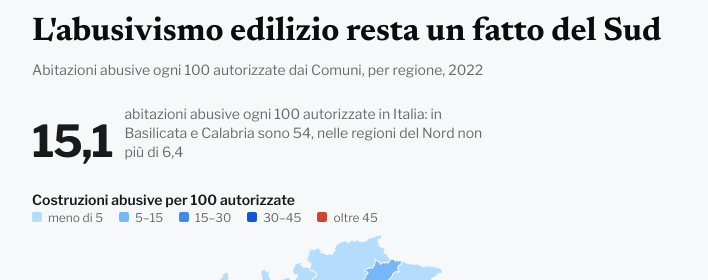
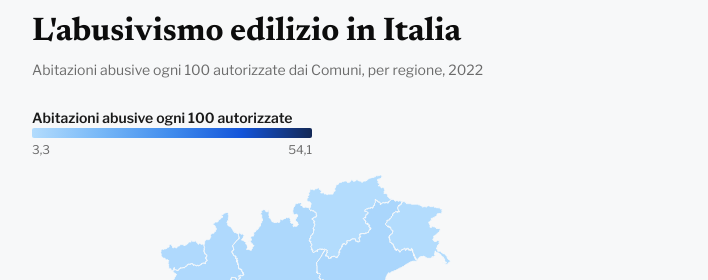
Before and after one commit to CosimoFire/abusivismo-edilizio, a plain HTML site: page mappa/index.html in a window 1280 px wide. Shown: the top 280 px of the page, 244-952 px from the left. Drawn offline with nearby package versions, Linux system fonts and the light colour scheme.

Commit message:
Scala di colore continua, titolo generico, senza numero grande
Co-Authored-By: Claude Sonnet 5.5 <noreply@anthropic.com>

```diff
--- a/mappa/index.html
+++ b/mappa/index.html
@@ -10,21 +10,17 @@
 <link rel="stylesheet" href="../assets/radar.css">
 <script src="https://cdn.jsdelivr.net/npm/d3@7"></script>
 <script src="../assets/radar.js"></script>
+<style>.scale{display:flex;flex-direction:column;gap:4px;width:min(100%,280px);margin:0 0 8px}.scale__bar{height:10px;border-radius:2px}.scale__lab{display:flex;justify-content:space-between;font-size:12px;color:var(--ink-2);font-variant-numeric:tabular-nums}</style>
 </head>
 <body>
 <main class="radar">
   <header>
-    <h1 class="r-title">L'abusivismo edilizio resta un fatto del Sud</h1>
+    <h1 class="r-title">L'abusivismo edilizio in Italia</h1>
     <p class="r-sub">Abitazioni abusive ogni 100 autorizzate dai Comuni, per regione, 2022</p>
   </header>
 
-  <div class="r-big" id="big" aria-hidden="true">
-    <span class="r-big__num" id="big-num">&nbsp;</span>
-    <span class="r-big__label" id="big-label"></span>
-  </div>
-
   <figure class="r-chart" id="map">
-    <p class="r-chart__head">Costruzioni abusive per 100 autorizzate</p>
+    <p class="r-chart__head">Abitazioni abusive ogni 100 autorizzate</p>
     <div class="r-key" id="key" style="margin:0 0 6px"></div>
   </figure>
 
@@ -39,15 +35,6 @@
 <script>
 (function () {
   var R = Radar, fmt = R.fmt;
-  // classi: soglia superiore (esclusa), colore. L'ultima classe, la più grave, è l'unica in rosso.
-  var CLASSES = [
-    { max: 5,        col: "var(--blue-5)", lab: "meno di 5" },
-    { max: 15,       col: "var(--blue-4)", lab: "5–15" },
-    { max: 30,       col: "var(--blue-3)", lab: "15–30" },
-    { max: 45,       col: "var(--blue-2)", lab: "30–45" },
-    { max: Infinity, col: "var(--red)",    lab: "oltre 45" }
-  ];
-  function cls(v) { for (var i = 0; i < CLASSES.length; i++) if (v < CLASSES[i].max) return CLASSES[i]; }
   var f1 = function (v) { return fmt(v, 1); };
 
   Promise.all([R.loadCSV("../data/abusivismo-regioni.csv"), d3.json("../data/regioni-semplice.geojson")]).then(function (res) {
@@ -59,16 +46,9 @@
     var byCode = {}; regs.forEach(function (r) { byCode[r.code] = r; });
     var geo = res[1];
     var top = regs.slice().sort(function (a, b) { return b.v - a.v; });
-    var nHigh = regs.filter(function (r) { return r.v >= 45; }).length;
     var south = regs.filter(function (r) { return +r.code >= 15; });
     var minSouth = d3.min(south, function (r) { return r.v; });
     var maxNorth = d3.max(regs.filter(function (r) { return +r.code <= 8; }), function (r) { return r.v; });
-
-    // ---- Big number ----
-    var bigNum = d3.select("#big-num");
-    d3.select("#big-label").text("abitazioni abusive ogni 100 autorizzate in Italia: in Basilicata e Calabria sono " + fmt(top[0].v, 0) + ", nelle regioni del Nord non più di " + fmt(maxNorth, 1));
-    if (R.reduced) bigNum.text(f1(italia.v));
-    else { bigNum.text(f1(0)); R.onFirstView(document.getElementById("big"), function () { R.countUp(bigNum, italia.v, f1, "play"); }); }
 
     d3.select("#note").text("Valori di Piemonte e Valle d'Aosta, Trentino-Alto Adige e Friuli-Venezia Giulia, Umbria e Marche, Abruzzo e Molise, Basilicata e Calabria sono riferiti all'insieme delle due regioni. L'Istat ha interrotto l'aggiornamento dell'indicatore dopo il 2022.");
 
@@ -77,12 +57,22 @@
     var clear = function () {};
     R.dismissOutside(host, function () { tip.hide(); clear(); });
 
-    d3.select("#key").html(CLASSES.map(function (c) {
-      return '<span><i class="sw" style="background:' + c.col + '"></i>' + c.lab + "</span>";
-    }).join(""));
+    var vmin = d3.min(regs, function (r) { return r.v; }), vmax = d3.max(regs, function (r) { return r.v; });
+    var STEPS = ["--blue-5", "--blue-4", "--blue-3", "--blue-2", "--blue-1"];
+    var color;
+    function makeScale() {
+      var cs = getComputedStyle(document.documentElement);
+      var cols = STEPS.map(function (v) { return cs.getPropertyValue(v).trim(); });
+      var dom = STEPS.map(function (v, i) { return vmin + (vmax - vmin) * i / (STEPS.length - 1); });
+      color = d3.scaleLinear().domain(dom).range(cols).interpolate(d3.interpolateLab).clamp(true);
+      d3.select("#key").html('<div class="scale"><div class="scale__bar" style="background:linear-gradient(to right,' + cols.join(",") + ')"></div><div class="scale__lab"><span>' + f1(vmin) + '</span><span>' + f1(vmax) + '</span></div></div>');
+    }
+    makeScale();
+    new MutationObserver(function () { makeScale(); d3.selectAll("#map svg path").style("fill", function (d) { return color(byCode[d.properties.code].v); }); })
+      .observe(document.documentElement, { attributes: true });
 
     var svg = d3.select(host).append("svg").attr("role", "img");
-    svg.append("title").text("Mappa delle regioni italiane per abitazioni abusive ogni 100 autorizzate nel 2022. Il valore più alto è " + fmt(top[0].v, 1) + " in Basilicata e Calabria, il più basso " + fmt(d3.min(regs, function (r) { return r.v; }), 1) + " in Trentino-Alto Adige e Friuli-Venezia Giulia; " + nHigh + " regioni superano 45.");
+    svg.append("title").text("Mappa delle regioni italiane per abitazioni abusive ogni 100 autorizzate nel 2022. Il valore più alto è " + fmt(top[0].v, 1) + " in Basilicata e Calabria, il più basso " + fmt(d3.min(regs, function (r) { return r.v; }), 1) + " in Trentino-Alto Adige e Friuli-Venezia Giulia.");
     var g = svg.append("g");
 
     R.responsive(host, function (W, phase) {
@@ -93,7 +83,7 @@
       g.selectAll("*").remove();
       var shapes = g.selectAll("path").data(geo.features).join("path")
         .attr("d", path)
-        .style("fill", function (d) { return cls(byCode[d.properties.code].v).col; })
+        .style("fill", function (d) { return color(byCode[d.properties.code].v); })
         .style("stroke", "var(--bg)").style("stroke-width", 1)
         .style("stroke-linejoin", "round")
         .style("transition", "opacity 120ms")
```
